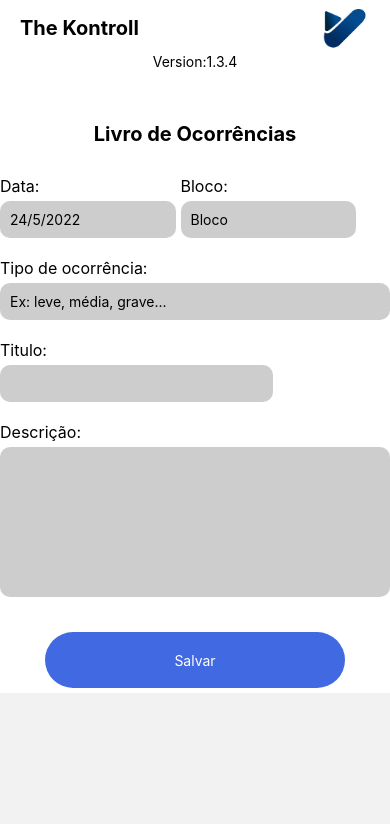
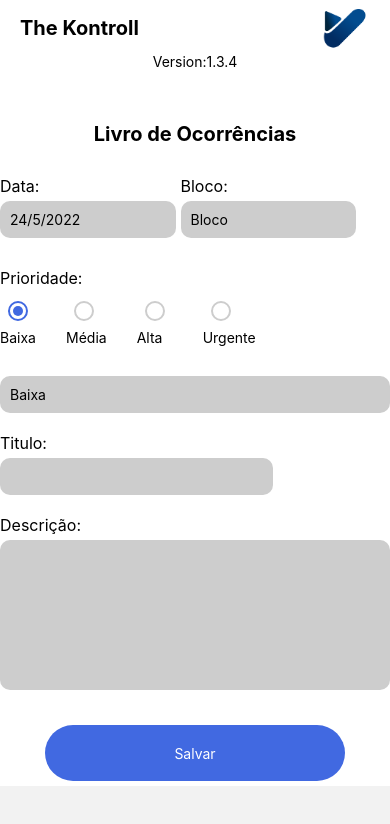
Before and after one commit to KewinAbreuu/TheKontroll, a React Native app: screen /Ocorrencia in a window 390 px wide. Shown: the top 824 px of the page. Built offline with nearby package versions, Linux system fonts and the light colour scheme.

Commit message:
Animações

```diff
--- a/package.json
+++ b/package.json
@@ -25,7 +25,10 @@
     "react": "17.0.1",
     "react-dom": "17.0.1",
     "react-native": "0.64.3",
+    "react-native-animatable": "^1.3.3",
+    "react-native-dropdown-picker": "^5.4.2",
     "react-native-gesture-handler": "^2.4.1",
+    "react-native-paper": "^4.12.1",
     "react-native-safe-area-context": "3.3.2",
     "react-native-screens": "~3.10.1",
     "react-native-web": "0.17.1",
--- a/src/firebaseConnection.js
+++ b/src/firebaseConnection.js
@@ -6,7 +6,7 @@ import AsyncStorage from '@react-native-async-storage/async-storage';
 
 
 /* CODES COMPANYS
-  123= loginsGeral
+  123= TheKontrol
   352847= Life
 */
 // company firebase config object
--- a/src/screens/Config/index.js
+++ b/src/screens/Config/index.js
@@ -1,7 +1,7 @@
 
 
 
-import React, { useState, useEffect } from 'react';
+import react, { useState, useEffect } from 'react';
 import { Text, View, StyleSheet, TouchableOpacity, Button, TextInput, Alert } from 'react-native';
 import { BarCodeScanner } from 'expo-barcode-scanner';
 
--- a/src/screens/Ocorrencias/index.js
+++ b/src/screens/Ocorrencias/index.js
@@ -9,6 +9,9 @@ import {KeyboardAvoidingView} from 'react-native';
 
 import firebase from '../../firebaseConnection';
 
+import { RadioButton} from 'react-native-paper';
+
+import * as Animatable from 'react-native-animatable';
 
 
 export default function Ocorrencia({navigation}){
@@ -23,6 +26,8 @@ export default function Ocorrencia({navigation}){
     const [date, setDate]= useState(null);
     const [hora, setHora]= useState(null);
     const [bloco, setBloco]= useState(null);
+
+    const [value, setValue] = useState('Baixa');
 
     useEffect(()=>{
         getData()
@@ -74,7 +79,7 @@ export default function Ocorrencia({navigation}){
         Hora: hora,
         Descricao: desc,
         Titulo: titulo,
-        Tipo: ocorrencia,
+        Tipo: value,
         Bloco: bloco,
         Data: firebase.firestore.FieldValue.serverTimestamp()
         })
@@ -110,7 +115,7 @@ export default function Ocorrencia({navigation}){
     <Text style={{color:"#000", fontSize:20,fontWeight:"bold", marginBottom:30, alignSelf:"center"}}>Livro de Ocorrências</Text>
 
 
-            <View style={{flexDirection:"row", width:"90%"}}>
+            <View style={{flexDirection:"row", width:"90%", marginBottom:10}}>
                 <View style={{flexDirection:"column", width:"50%", marginRight:5}}>
                     <Text style={styles.texto}>Data:</Text>
                     <TextInput placeholder={date} style={styles.inputX} onChangeText={setCargo}   editable={false} selectTextOnFocus={false}></TextInput>
@@ -122,18 +127,41 @@ export default function Ocorrencia({navigation}){
 
             </View>
 
-            <Text style={styles.texto}>Tipo de ocorrência:</Text>
-            <TextInput style={styles.inputY} onChangeText={setOcorrencia} placeholder="Ex: leve, média, grave..." value={ocorrencia}></TextInput>
+            <Text style={styles.texto}>Prioridade:</Text>
+            <RadioButton.Group onValueChange={newValue => setValue(newValue)} value={value}>
+                <View style={{flexDirection:"row", marginBottom:30}}>
+                    <Animatable.View animation="fadeInRightBig"   duration={800} useNativeDriver={true} delay={0} style={styles.btnRadio}>
+                        <RadioButton value="Baixa"  color="#4169E1"  uncheckedColor="#cdcdcd"/>
+                        <Text>Baixa</Text>
+                    </Animatable.View>
+                    <Animatable.View animation="fadeInRightBig"   duration={800} useNativeDriver={true} delay={100} style={styles.btnRadio}>
+                        <RadioButton value="Média"  color="#4169E1"  uncheckedColor="#cdcdcd"/>
+                        <Text>Média</Text>
+                    </Animatable.View>
+                    <Animatable.View animation="fadeInRightBig"   duration={800} useNativeDriver={true} delay={200} style={styles.btnRadio}>
+                        <RadioButton value="Alta"  color="#4169E1"  uncheckedColor="#cdcdcd"/>
+                        <Text>Alta</Text>
+                    </Animatable.View>
+                    <Animatable.View animation="fadeInRightBig"   duration={800} useNativeDriver={true} delay={300} style={styles.btnRadio}>
+                        <RadioButton value="Urgente"  color="#4169E1"  uncheckedColor="#cdcdcd"/>
+                        <Text>Urgente</Text>
+                    </Animatable.View>
+                </View>
+            </RadioButton.Group>
 
-            <Text style={styles.texto}>Titulo:</Text>
-            <TextInput style={styles.input} onChangeText={setTitulo}  value={titulo}></TextInput>
+            <Animatable.View animation="fadeIn"   duration={2500} useNativeDriver={true} delay={300}>
+                <TextInput style={styles.inputY} onChangeText={setOcorrencia} placeholder={value} editable={false} selectTextOnFocus={false}></TextInput>
 
-            <Text style={styles.texto}>Descrição:</Text>
-            <TextInput style={styles.inputArea}  multiline={true} onChangeText={setDesc} value={desc}></TextInput>
+                <Text style={styles.texto}>Titulo:</Text>
+                <TextInput style={styles.input} onChangeText={setTitulo}  value={titulo}></TextInput>
 
-            <TouchableOpacity style={styles.BtnTroca} onPress={HandlleOcorrencia} >
+                <Text style={styles.texto}>Descrição:</Text>
+                <TextInput style={styles.inputArea}  multiline={true} onChangeText={setDesc} value={desc}></TextInput>
+
+                <TouchableOpacity style={styles.BtnTroca} onPress={HandlleOcorrencia} >
                     <Text style={{color:"#fff"}}>Salvar</Text>
                 </TouchableOpacity>
+            </Animatable.View>
     </KeyboardAvoidingView>
 
         </SafeAreaView>
@@ -216,5 +244,8 @@ const styles = StyleSheet.create({
         marginBottom:5,
         alignSelf:"center"
     },
+    btnRadio:{
+        marginRight:30
+    }
 
   });
--- a/src/screens/Reservas/index.js
+++ b/src/screens/Reservas/index.js
@@ -1,5 +1,5 @@
 import react, {useState, useEffect} from "react";
-import {StyleSheet,SafeAreaView, StatusBar, ScrollView, Text, TextInput, Button, Platform, View, TouchableOpacity, Image }from 'react-native'
+import {StyleSheet,SafeAreaView, StatusBar, ScrollView, Text, TextInput, Button, Platform, View, TouchableOpacity, Image, FlatList }from 'react-native'
 
 
 import Header from "../../components/Header";
@@ -12,7 +12,16 @@ import Calendario from '../../assets/calendar.png'
 
 import Clock from '../../assets/clock.png'
 
+import DropDownPicker from 'react-native-dropdown-picker'
+import Constants from 'expo-constants';
+
+import * as Animatable from 'react-native-animatable';
+// MyCustomComponent = Animatable.createAnimatableComponent(MyCustomComponent);
+
+
 export default function Reservas({navigation}){
+
+
 
     const [date, setDate] = useState(new Date())
     const [mode, setMode] = useState('date')
@@ -38,53 +47,102 @@ export default function Reservas({navigation}){
         setMode(currentMode)
     }
 
+    const [open, setOpen] = useState(false);
+    const [value, setValue] = useState(null);
+    const [items, setItems] = useState([
+        {label: 'Piscina', value: 'Piscina', key:123},
+        {label: 'Salão de festas', value: 'Salão de festas', key:1234},
+        {label: 'Parque', value: 'Parque', key:1235},
+        {label: 'Academia', value: 'Academia', key:1236},
+
+    ]);
+
     return(
     <>
+
     <StatusBar/>
     <Header/>
         <SafeAreaView style={styles.container} >
             <ScrollView style={styles.containerScroll}>
 
-            <Text style={{color:"#000", fontSize:20,fontWeight:"bold", marginBottom:30, alignSelf:"center"}}>Reservas</Text>
+            <Text style={{color:"#000", fontSize:20,fontWeight:"bold", marginBottom:20, alignSelf:"center"}}>Reservas</Text>
 
-                <View style={{width:"100%", flexDirection:"column", justifyContent:"center", alignItems:"center", marginBottom:30}}>
-                    <Text style={styles.texto}>Ambiente:</Text>
-                    <TextInput placeholder="Escolha o Ambiente" style={styles.inputForm}  ></TextInput>
+
+                <View style={styles.containerSelect}>
+                    <Text style={styles.paragraph}>
+                        Ambiente
+                    </Text>
+                    <DropDownPicker
+                    open={open}
+                    value={value}
+                    items={items}
+                    setOpen={setOpen}
+                    setValue={setValue}
+                    setItems={setItems}
+                    placeholder="Selecione um Ambiente"
+                    itemKey="key"
+                    // itemSeparator={true}
+                    // itemSeparatorStyle={{
+                    //     backgroundColor: "#9938ed",
+                    //     height:0.10
+                    //   }}
+                    searchable={true}
+                    searchPlaceholder="Digite o nome de um ambiente"
+
+                    listMode="MODAL"
+                    />
+
                 </View>
-
-                <View style={{width:"100%", flexDirection:"row", justifyContent:"center", alignItems:"center"}}>
+{/* slideInLeft */}
+                <Animatable.View animation="fadeInRightBig"   duration={1000} useNativeDriver={true}
+                 style={{width:"100%", flexDirection:"row", justifyContent:"center", alignItems:"center", marginTop:20}}>
                     <TextInput placeholder={text} style={styles.input} editable={false} selectTextOnFocus={false} ></TextInput>
 
                     <TouchableOpacity style={{backgroundColor:"#447CE0", width:50, height:50, borderRadius:10, marginLeft:5, justifyContent:"center", alignItems:"center"}}  onPress={()=> showMode('date')}>
                         <Image source={Calendario} style={{width:30, height:30}}/>
                     </TouchableOpacity>
 
-                </View>
+                </Animatable.View>
 
-                <View style={{width:"100%", flexDirection:"row", justifyContent:"center", alignItems:"center", marginTop:20}}>
+
+                <Animatable.View animation="fadeInRightBig"   duration={1200} useNativeDriver={true}
+                 style={{width:"100%", flexDirection:"row", justifyContent:"center", alignItems:"center", marginTop:20}}>
                     <TextInput placeholder={text2} style={styles.input} editable={false} selectTextOnFocus={false} ></TextInput>
 
                     <TouchableOpacity style={{backgroundColor:"#447CE0", width:50, height:50, borderRadius:10, marginLeft:5, justifyContent:"center", alignItems:"center"}}  onPress={()=> showMode('time')}>
                         <Image source={Clock} style={{width:30, height:30}}/>
                     </TouchableOpacity>
 
-                </View>
+                </Animatable.View>
 
-                <View style={{width:"100%", flexDirection:"column", justifyContent:"center", alignItems:"center", marginTop:20}}>
+                <Animatable.View animation="fadeInRightBig"   duration={1400} useNativeDriver={true}
+                 style={{width:"100%", flexDirection:"column", justifyContent:"center", alignItems:"center", marginTop:20}}>
                     <Text style={styles.texto}>Nome:</Text>
                     <TextInput placeholder="Nome" style={styles.inputForm}  ></TextInput>
-                </View>
+                </Animatable.View>
 
-                <View style={{width:"100%", flexDirection:"column", justifyContent:"center", alignItems:"center", marginTop:20}}>
+                <Animatable.View animation="fadeInRightBig"   duration={1600} useNativeDriver={true}
+                 style={{width:"100%", flexDirection:"column", justifyContent:"center", alignItems:"center", marginTop:20}}>
                     <Text style={styles.texto}>CPF:</Text>
                     <TextInput placeholder="CPF" keyboardType="numeric" style={styles.inputForm}  ></TextInput>
-                </View>
+                </Animatable.View>
 
-                <View style={{width:"100%", flexDirection:"column", justifyContent:"center", alignItems:"center", marginTop:20}}>
-                    <Text style={styles.texto}>Bloco Apt:</Text>
-                    <TextInput placeholder="Bloco Apt" style={styles.inputForm}  ></TextInput>
-                </View>
+                <Animatable.View animation="fadeInRightBig"   duration={1800} useNativeDriver={true}
+                 style={{width:"100%", flexDirection:"column", justifyContent:"center", alignItems:"center", marginTop:20}}>
+                    <Text style={styles.texto}>Bloco:</Text>
+                    <TextInput placeholder="Bloco" style={styles.inputForm}  ></TextInput>
+                </Animatable.View>
 
+
+                <Animatable.View animation="fadeInRightBig"   duration={2000} useNativeDriver={true}
+                 style={{width:"100%", flexDirection:"column", justifyContent:"center", alignItems:"center", marginTop:20}}>
+                    <Text style={styles.texto}>Apt:</Text>
+                    <TextInput placeholder="Apt" style={styles.inputForm}  ></TextInput>
+                </Animatable.View>
+
+                <TouchableOpacity style={styles.BtnTroca}>
+                    <Text style={{color:"#fff"}}>Reservar</Text>
+                </TouchableOpacity>
 
 
                 {show && (<DateTimePicker
@@ -140,4 +198,27 @@ const styles = StyleSheet.create({
         marginBottom:5
     },
 
+    containerSelect: {
+
+      },
+      paragraph: {
+        marginTop:10,
+        marginBottom:20,
+        fontSize: 18,
+        fontWeight: 'bold',
+        textAlign: 'center',
+        color:"#000"
+      },
+      BtnTroca:{
+        width:300,
+        height:56,
+        backgroundColor:"#4169E1",
+        alignItems:"center",
+        justifyContent:"center",
+        borderRadius:30,
+        marginTop:20,
+        marginBottom:50,
+        alignSelf:"center"
+    },
+
   });
```
Also changed, not shown: src/screens/Home/index.js (+15 -7 lines), src/screens/Ronda/index.js (+17 -6 lines), src/screens/Scan/index.js (+8 -1 lines), 1 other file (tests, documents, lock files or other folders).
